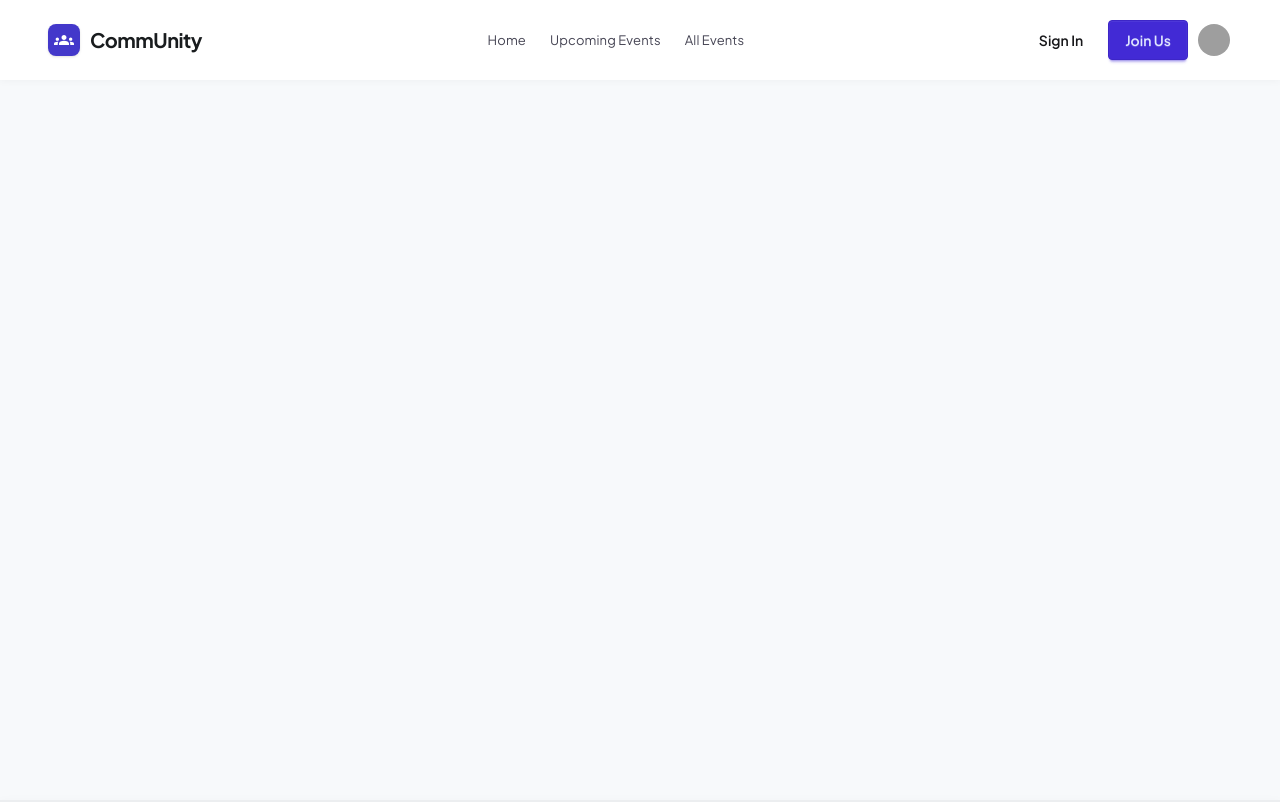
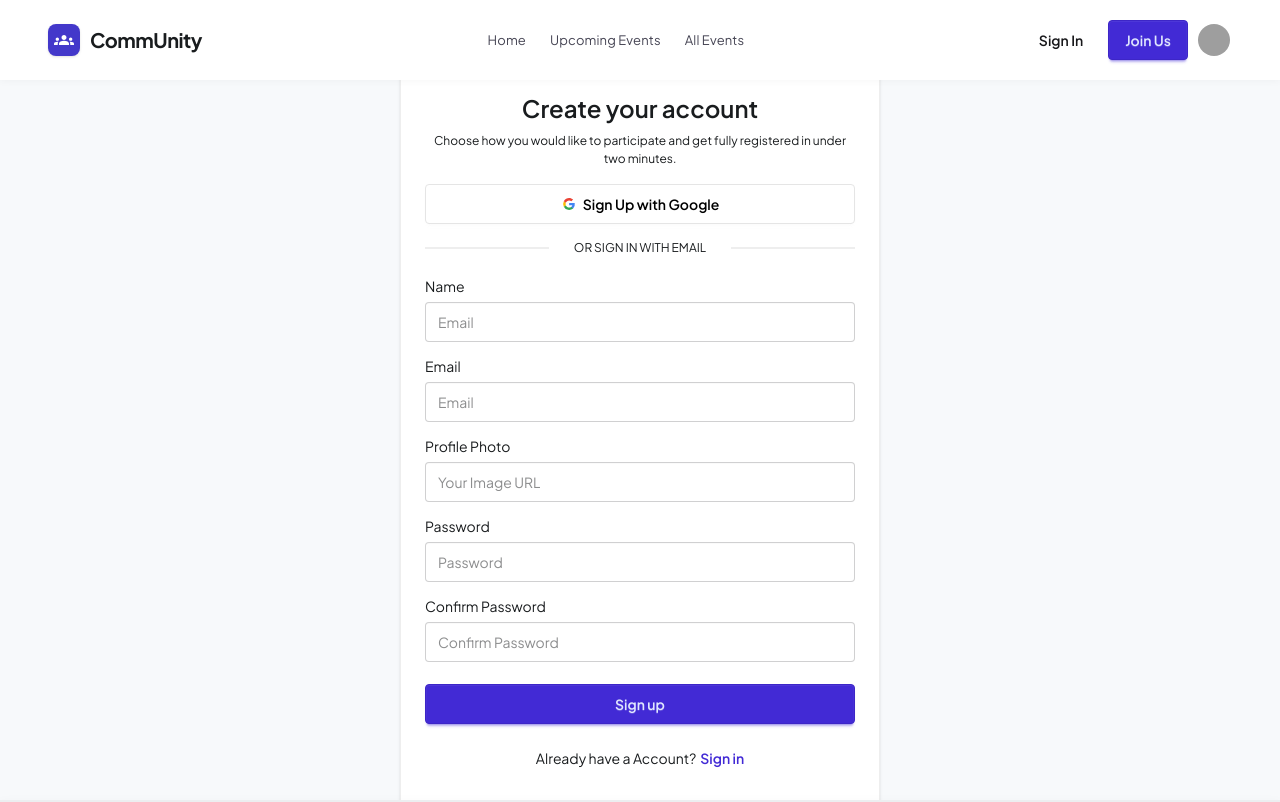
Before and after one commit to mmsabit/comeunity, a Next.js app: page /signup in a window 1280 px wide. Shown: the top 802 px of the page. Built offline with nearby package versions, Linux system fonts and the light colour scheme; grey boxes are pictures that could not be loaded.

Commit message:
Sign up page created

```diff
--- /dev/null
+++ b/src/app/allevent/[eventid]/page.tsx
@@ -0,0 +1,20 @@
+import React from 'react';
+
+const EventDetailesPage = async({
+  params,
+}: {
+  params: Promise<{ eventid: string }>
+}) => {
+
+const { eventid } = await params;
+const res = await fetch(`http://localhost:5000/events/${eventid}`);
+const event = await res.json();
+
+    return (
+        <div>
+            {event.title}
+        </div>
+    );
+};
+
+export default EventDetailesPage;
--- a/src/app/signin/page.tsx
+++ b/src/app/signin/page.tsx
@@ -3,8 +3,8 @@ import Link from "next/link";
 const SignInPage = () => {
   return (
     <div className="max-w-7xl mx-auto my-20">
-      <div className="flex flex-col h-screen items-center justify-center">
-        <div className="border-base-300 rounded-box w-120 border p-6 bg-white">
+      <div className="flex flex-col h-[90vh] items-center justify-center">
+        <div className="border-base-300 rounded-box w-120 border p-6 bg-white shadow-sm">
           <h2 className="text-center text-2xl font-semibold mb-2">
             Sign in to your account
           </h2>
@@ -60,7 +60,7 @@ const SignInPage = () => {
           <div className="my-5 text-center">
             <p className="text-sm">Don&apos;t have a Account yet?
                 <Link
-                href={"/"}
+                href={"/signup"}
                 className="font-semibold text-primary ms-1 hover:underline"
                 >
                     Create an Account
--- a/src/app/signup/page.tsx
+++ b/src/app/signup/page.tsx
@@ -1,11 +1,111 @@
-import React from 'react';
+import Link from "next/link";
+import React from "react";
 
 const SignUpPage = () => {
-    return (
-        <div>
+  return (
 
+      <div className="max-w-7xl mx-auto my-20">
+        <div className="flex flex-col h-[90vh] items-center justify-center">
+          <div className="border-base-300 rounded-box w-120 border p-6 bg-white shadow-sm">
+            <h2 className="text-center text-2xl font-semibold mb-2">
+              Create your account
+            </h2>
+            <p className="text-center  text-[12px] mb-4">
+              Choose how you would like to participate and get fully registered in under two minutes.
+            </p>
+            <button className="btn bg-white text-black border-[#e5e5e5] w-full">
+              <svg
+                aria-label="Google logo"
+                width="16"
+                height="16"
+                xmlns="http://www.w3.org/2000/svg"
+                viewBox="0 0 512 512"
+              >
+                <g>
+                  <path d="m0 0H512V512H0" fill="#fff"></path>
+                  <path
+                    fill="#34a853"
+                    d="M153 292c30 82 118 95 171 60h62v48A192 192 0 0190 341"
+                  ></path>
+                  <path
+                    fill="#4285f4"
+                    d="m386 400a140 175 0 0053-179H260v74h102q-7 37-38 57"
+                  ></path>
+                  <path
+                    fill="#fbbc02"
+                    d="m90 341a208 200 0 010-171l63 49q-12 37 0 73"
+                  ></path>
+                  <path
+                    fill="#ea4335"
+                    d="m153 219c22-69 116-109 179-50l55-54c-78-75-230-72-297 55"
+                  ></path>
+                </g>
+              </svg>
+              Sign Up with Google
+            </button>
+            <div className="text-xs flex gap-2 items-center justify-center my-4">
+              <hr className=" border border-base-300 w-3/10" />
+              <span className="w-4/10 text-center">OR SIGN IN WITH EMAIL</span>
+              <hr className=" border border-base-300 w-3/10" />
+            </div>
+            <form action="">
+              <fieldset className="fieldset ">
+                <label className="text-sm">Name</label>
+                <input
+                  type="text"
+                  className="input  mb-2 w-full"
+                  placeholder="Email"
+                />
+
+                <label className="text-sm">Email</label>
+                <input
+                  type="email"
+                  className="input  mb-2 w-full"
+                  placeholder="Email"
+                />
+
+                <label className="text-sm">Profile Photo</label>
+                <input
+                  type="url"
+                  className="input  mb-2 w-full"
+                  placeholder="Your Image URL"
+                />
+
+                <label className="text-sm">Password</label>
+                <input
+                  type="password"
+                  className="input mb-2 w-full"
+                  placeholder="Password"
+                />
+
+                <label className="text-sm">Confirm Password</label>
+                <input
+                  type="password"
+                  className="input  w-full"
+                  placeholder="Confirm Password"
+                />
+
+
+
+                <button className="btn btn-primary mt-4">Sign up</button>
+              </fieldset>
+            </form>
+            <div className="my-5 text-center">
+              <p className="text-sm">
+                Already have a Account?
+                <Link
+                  href={"/signin"}
+                  className="font-semibold text-primary ms-1 hover:underline"
+                >
+                  Sign in
+                </Link>{" "}
+              </p>
+            </div>
+          </div>
         </div>
-    );
+      </div>
+
+  );
 };
 
 export default SignUpPage;
--- a/src/component/EventCard.tsx
+++ b/src/component/EventCard.tsx
@@ -3,6 +3,7 @@ import Image from "next/image";
 import { MdEvent, MdLocationOn } from "react-icons/md";
 import { EventItem } from "@/type/type";
 import { CiUser } from "react-icons/ci";
+import Link from "next/link";
 
 const EventCard = ({ item }: { item: EventItem }) => {
   return (
@@ -56,12 +57,12 @@ const EventCard = ({ item }: { item: EventItem }) => {
 
         {/* Action Button */}
         <div className="mt-auto pt-2">
-          <button
-            className="w-full py-2.5 px-4 rounded-lg bg-primary-container hover:bg-primary text-white font-label-md text-label-md font-semibold transition-all text-center cursor-pointer shadow-sm active:scale-[0.99]"
+          <Link href={`/allevent/${item.id}`}
+            className="btn btn-primary w-full"
             type="button"
           >
             Join Event
-          </button>
+          </Link>
         </div>
       </div>
     </div>
--- a/src/component/Navber.tsx
+++ b/src/component/Navber.tsx
@@ -66,14 +66,14 @@ const Navber = () => {
             <div className="flex items-center gap-2" id="logged-out-slot">
               <Link
                 className="btn btn-ghost"
-                href="signin"
+                href="/signin"
               >
                 Sign In
               </Link>
               <a
                 className="btn btn-primary"
 
-                href="#"
+                href="/signup"
               >
                 Join Us
               </a>
@@ -81,14 +81,13 @@ const Navber = () => {
 
             {/* Logged In Slot */}
             <div
-              className="relative group flex items-center"
-              id="logged-in-slot"
+              className="dropdown dropdown-hover"
+
             >
               <div
-                aria-expanded="false"
-                aria-haspopup="true"
+                tabIndex={0} role="button"
                 className="relative flex items-center cursor-pointer p-0.5 rounded-full hover:ring-2 hover:ring-primary-container/20 transition-all"
-                tabIndex={0}
+
               >
                 <Image
                   alt="Profile"
@@ -100,7 +99,7 @@ const Navber = () => {
               </div>
 
               {/* Profile Dropdown */}
-              <div className="absolute right-0 top-full mt-2 w-64 bg-surface-container-lowest rounded-xl shadow-[0_20px_25px_-5px_rgba(0,0,0,0.07),0_8px_10px_-6px_rgba(0,0,0,0.04)] p-space-sm hidden group-hover:block hover:block focus-within:block z-50 animate-in fade-in slide-in-from-top-1">
+              <div tabIndex={-1} className="dropdown-content menu bg-base-100 rounded-box z-1 w-52 p-2 shadow-sm right-0" >
                 <div className="px-3 py-2.5 bg-surface-container-low rounded-lg mb-space-xs">
                   <p className="font-label-md text-label-md text-on-surface font-semibold truncate">
                     Sarah Jenkins
```
